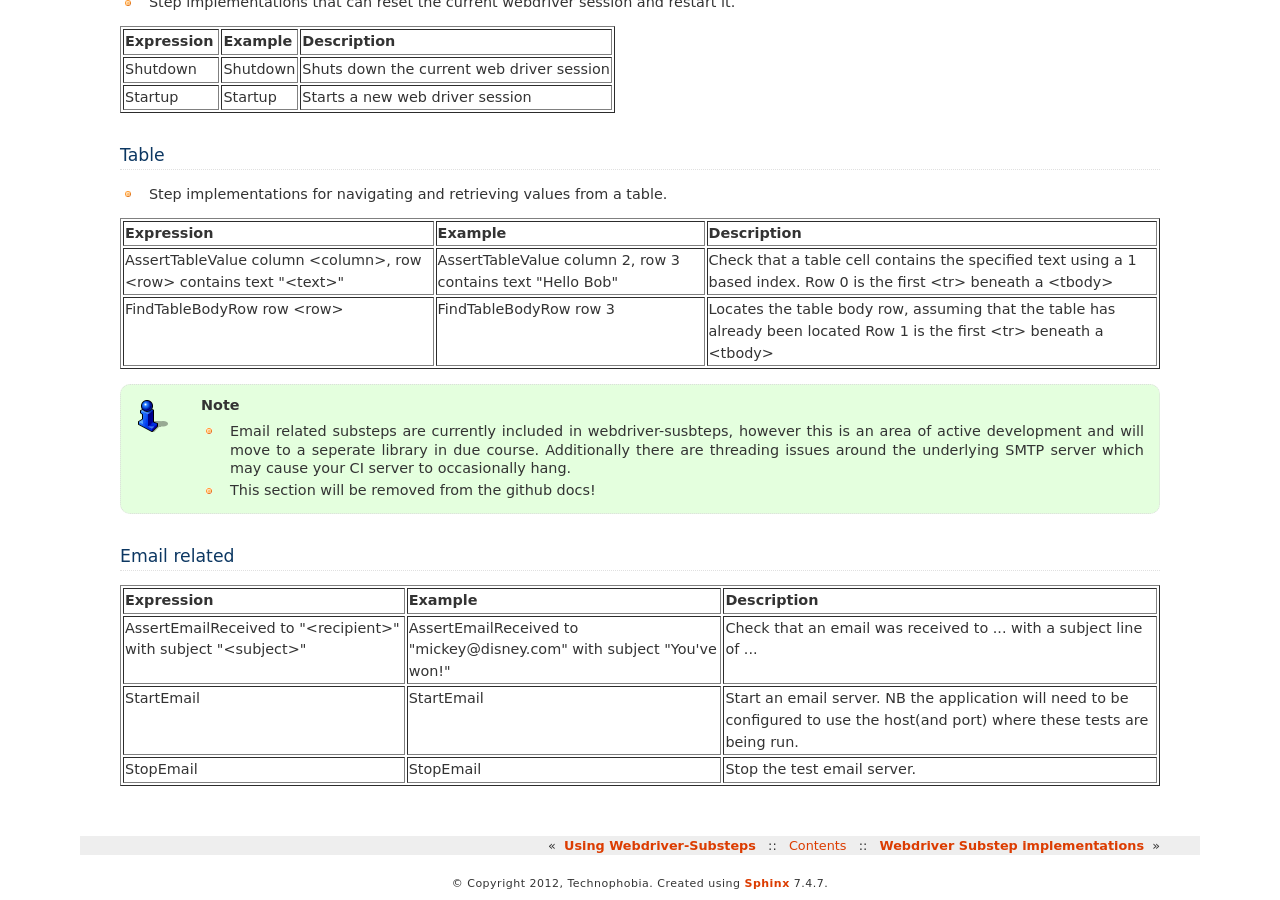
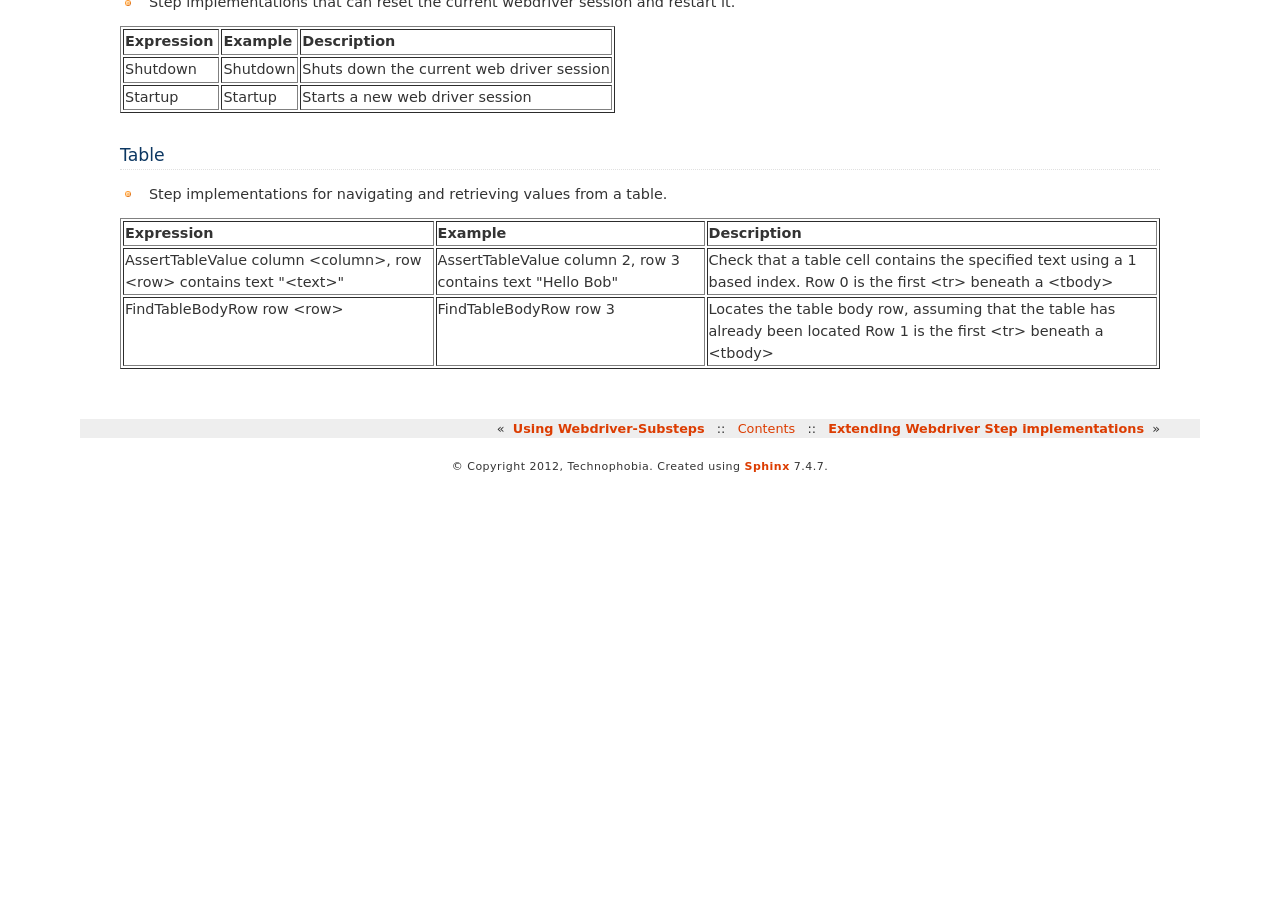
Before and after one commit to G2G3Digital/substeps-webdriver, a Sphinx documentation site: the page built from docs/stepimplementations.rst, in a window 1280 px wide and 900 px high, scrolled down 3491 px. Built offline with Sphinx 7.4.7, drawn with Linux system fonts in a browser that asks for light colours; after the commit the page ends 3975 px from its top, so only the background shows below that; some of the changed text lies outside the part shown.

```diff
--- a/docs/release_notes.rst
+++ b/docs/release_notes.rst
@@ -13,3 +13,4 @@
 - inclusion of step implementation glossary info
 - exposed the DriverType from WebDriverContext
 - improved some of the step implementation docs
+- BUG: NavigateTo now uses base.url property unless the url begins with file or http
--- a/docs/stepimplementations.rst
+++ b/docs/stepimplementations.rst
@@ -162,29 +162,3 @@
    <tr><td>AssertTableValue column &lt;column&gt;, row &lt;row&gt; contains text &quot;&lt;text&gt;&quot;</td><td>AssertTableValue column 2, row 3 contains text "Hello Bob"</td><td>Check that a table cell contains the specified text using a 1 based index.  Row 0 is the first &lt;tr&gt; beneath a &lt;tbody&gt;</td></tr>
    <tr><td>FindTableBodyRow row &lt;row&gt;</td><td>FindTableBodyRow row 3</td><td>Locates the table body row, assuming that the table has already been located  Row 1 is the first &lt;tr&gt; beneath a &lt;tbody&gt;</td></tr>
    </table>   </div>
-
-
-.. Note::
-   - Email related substeps are currently included in webdriver-susbteps, however this is an area of active development and will move to a seperate library in due course.
-     Additionally there are threading issues around the underlying SMTP server which may cause your CI server to occasionally hang.
-
-   - This section will be  removed from the github docs!
-
-Email related
--------------
-
-
-
-.. raw:: html
-
-   <div style="width:100%; margin:auto">
-   <table border="1">
-   <tr><th>Expression</th> <th>Example</th> <th>Description</th></tr>
-
-   <tr><td>AssertEmailReceived to &quot;&lt;recipient&gt;&quot; with subject &quot;&lt;subject&gt;&quot;</td><td>AssertEmailReceived to "mickey@disney.com" with subject
-             "You've won!"</td><td>Check that an email was received to ... with a subject line of ...</td></tr>
-   <tr><td>StartEmail</td><td>StartEmail</td><td>Start an email server. NB the application will need to be configured to  use the host(and port) where these tests are being run.</td></tr>
-   <tr><td>StopEmail</td><td>StopEmail</td><td>Stop the test email server.</td></tr>
-
-   </table>
-      </div>
--- a/pom.xml
+++ b/pom.xml
@@ -337,7 +337,8 @@
                             <param>com.technophobia.webdriver.substeps.impl.TableSubStepImplementations</param>
                         </stepImplementationClassNames>
 
-                            <glossaryPublisher implementation="com.technophobia.substeps.glossary.HTMLSubstepsPublisher">
+                        <glossaryPublisher
+                            implementation="com.technophobia.substeps.glossary.HTMLSubstepsPublisher">
                             <outputFile>./docs/stepimplementations.html</outputFile>
                         </glossaryPublisher>
 
```
Also changed, not shown: docs/stepimplementions.rst (deleted, +0 -153 lines), 4 other files. Lines whose indentation alone changed are shown as unchanged.
